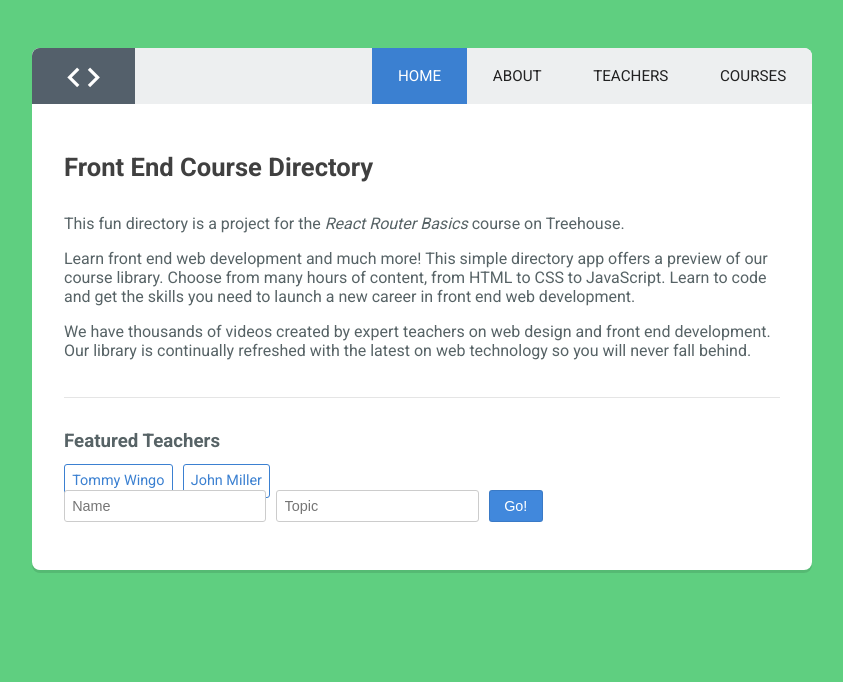
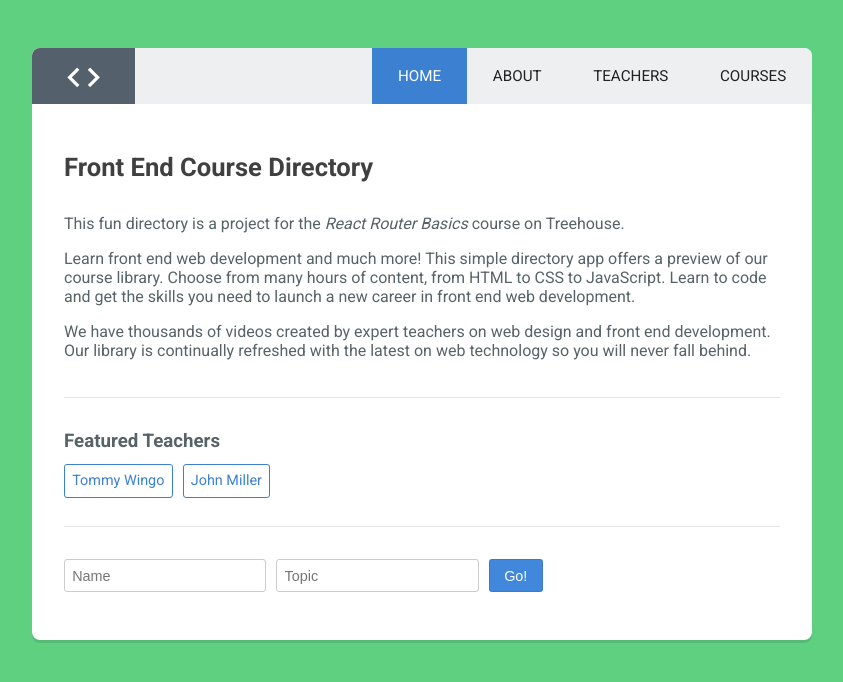
Before and after one commit to JelenaMF/course-directory, a React (Create React App) app: page / in a window 1280 px wide. Shown: the top 682 px of the page, without its empty margins (218-1061 px from the left). Built offline with nearby package versions, Linux system fonts and the light colour scheme.

Commit message:
added/linked features
added featured teachers

```diff
--- a/src/components/App.js
+++ b/src/components/App.js
@@ -23,7 +23,7 @@
         <Route exact path="/" component={Home} />
         <Route path="/about" render={ () => <About title='About' />} />
         <Route exact path="/teachers" component={Teachers} />
-        <Route path="/teachers/:topic/:fname-:lname" component={Featured} />
+        <Route path="/teachers/:topic/:name" component={Featured} />
         <Route path="/Courses" component={Courses} />
         <Route component={NotFound} />
       </Switch>
--- a/src/components/Featured.js
+++ b/src/components/Featured.js
@@ -1,7 +1,7 @@
 import React from 'react';
 
 const Featured = ({match}) => {
-  const name = `${match.params.fname} ${match.params.lname}`;
+  const name = match.params.name;
   const topic = match.params.topic;
   return (
     <div className="main-content">
--- a/src/components/Home.js
+++ b/src/components/Home.js
@@ -2,6 +2,14 @@
 import { Link } from 'react-router-dom';
 
 class Home extends Component {
+
+  handleSubmit = (e) => {
+    e.preventDefault();
+    let teacherName = this.name.value;
+    let teacherTopic = this.topic.value;
+    let path = `teachers/${teacherTopic}/${teacherName}`
+    this.props.history.push(path);
+  }
 
   render() {
     return (
@@ -14,9 +22,10 @@
         <h3>Featured Teachers</h3>
         <Link to="teachers/HTML/tommy-wingo">Tommy Wingo</Link>
         <Link to="teachers/CSS/John-miller">John Miller</Link>
-        <form>
-          <input type="text" placeholder="Name"/>
-          <input type="text" placeholder="Topic"/>
+        <hr />
+        <form onSubmit={this.handleSubmit}>
+          <input type="text" placeholder="Name" ref={(input) => this.name = input } />
+          <input type="text" placeholder="Topic" ref={(input) => this.topic = input} />
           <button type="submit">Go!</button>
         </form>
       </div>
```
